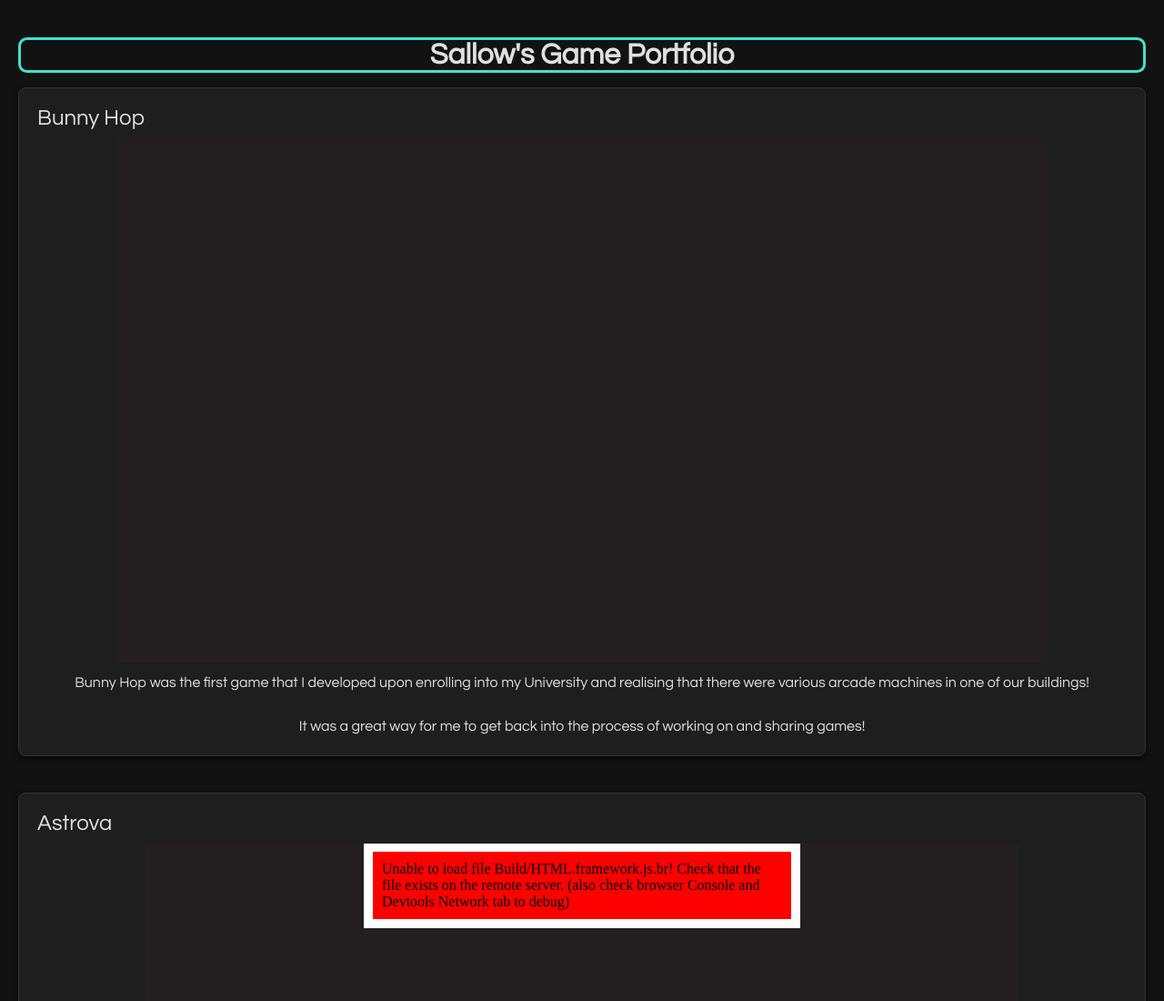
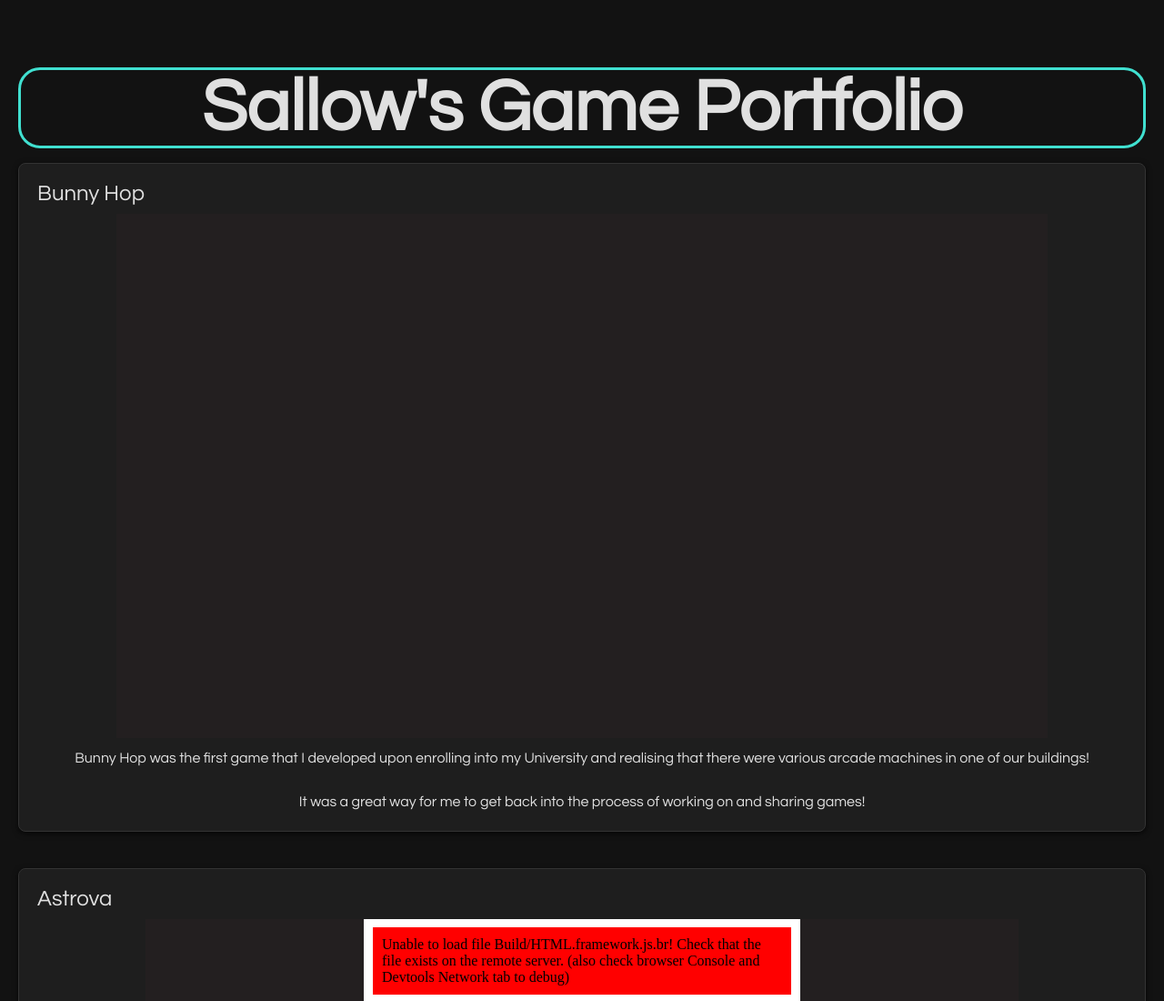
Before and after one commit to TM1066/Game-Portfolio, a plain HTML site: page index.html in a window 1280 px wide. Shown: the top 1100 px of the page at 91% size. Drawn offline with Linux system fonts and the light colour scheme; no server answers; a script that the page names is missing; a web font is replaced by a local one.

Commit message:
BIG TITLE

```diff
--- a/CSS/style.css
+++ b/CSS/style.css
@@ -15,6 +15,7 @@ h1 {
     border-radius: 0.3em;
     text-align: center;
     margin-bottom: 1rem;
+    font-size: 5em;
 }
 /* Container for the vertical list */
 .game-list {
```
